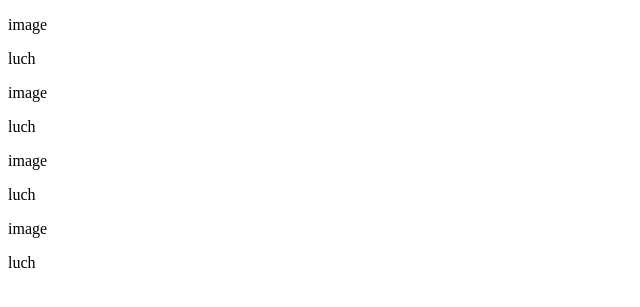
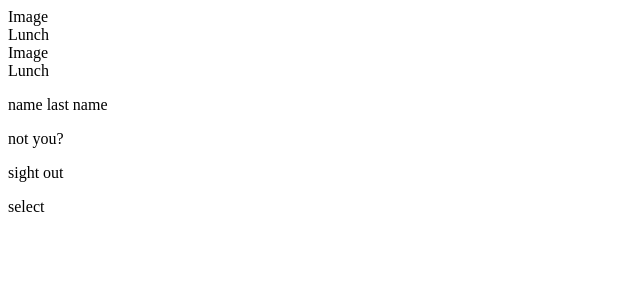
Before and after one commit to kanyesouthwest/Digi-Scholarship, a PHP site: page /home.php in a window 1280 px wide. Shown: the top 307 px of the page, without its empty margins (0-640 px from the left). Run offline with PHP 8.4, Linux system fonts and the light colour scheme; a stand-in replaces the project's code that opens the database connection.

Commit message:
got the basic work
sorted out some

```diff
--- a/master/home.php
+++ b/master/home.php
@@ -9,55 +9,66 @@
     <!-- the coteaner to hold every thing -->
     <div class="container-fluid">
 
+
+
     <div class="row">
 
-        <div class="col-6 border-10">
+      <div class="col-6 bg-danger">
         <div class="row">
-          <div class="col-6 bg-success">
-            <p> image </p>
+          <div class="col-6">
+            <div class="row bg-primary">
+              <div class="col-3">
+                Image
               </div>
-          <div class="col-6 bg-primary">
-            <p> luch </p>
+              <div class="col-9">
+                Lunch
+              </div>
+            </div>
+          </div>
+          <div class="col-6">
+            <div class="row bg-primary">
+              <div class="col-3">
+                Image
+              </div>
+              <div class="col-9">
+                Lunch
+              </div>
+            </div>
           </div>
           </div>
         </div>
 
-        <div class="col-6">
-          <div class="row">
-          <div class="col-6 bg-success">
-            <p> image </p>
-          </div>
+
+
+
+
+
+
+
+
       <div class="col-6 bg-primary">
-            <p> luch </p>
-          </div>
-        </div>
+
+        <div class="col-3 bg-success">
+          <p>name last name</p>
         </div>
 
-        <div class="col-6">
-          <div class="row">
-          <div class="col-6 bg-success">
-            <p> image </p>
-          </div>
-          <div class="col-6 bg-primary">
-            <p> luch </p>
-          </div>
-        </div>
+        <div class="col-3 bg-success">
+          <p>not you?</p>
+          <p>sight out</p>
         </div>
 
-        <div class="col-6">
-          <div class="row">
-          <div class="col-6 bg-success">
-            <p> image </p>
-          </div>
-          <div class="col-6 bg-primary">
-            <p> luch </p>
-          </div>
+        <div class="col-3 bg-success">
+          <p>select</p>
         </div>
       </div>
 
     </div>
 
+
+
+
   </div>
+
 
   </body>
 </html>
```
Also changed, not shown: 1 other file. Lines whose indentation alone changed are shown as unchanged.
